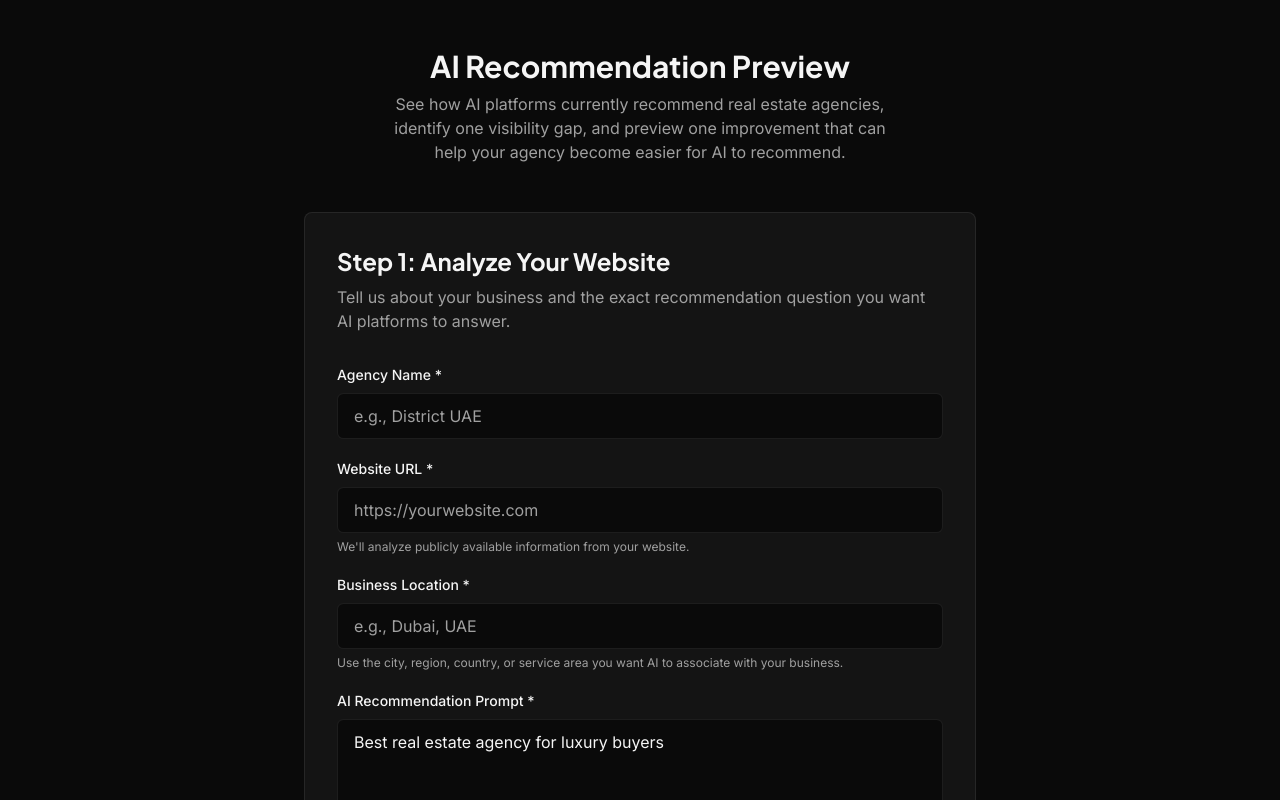
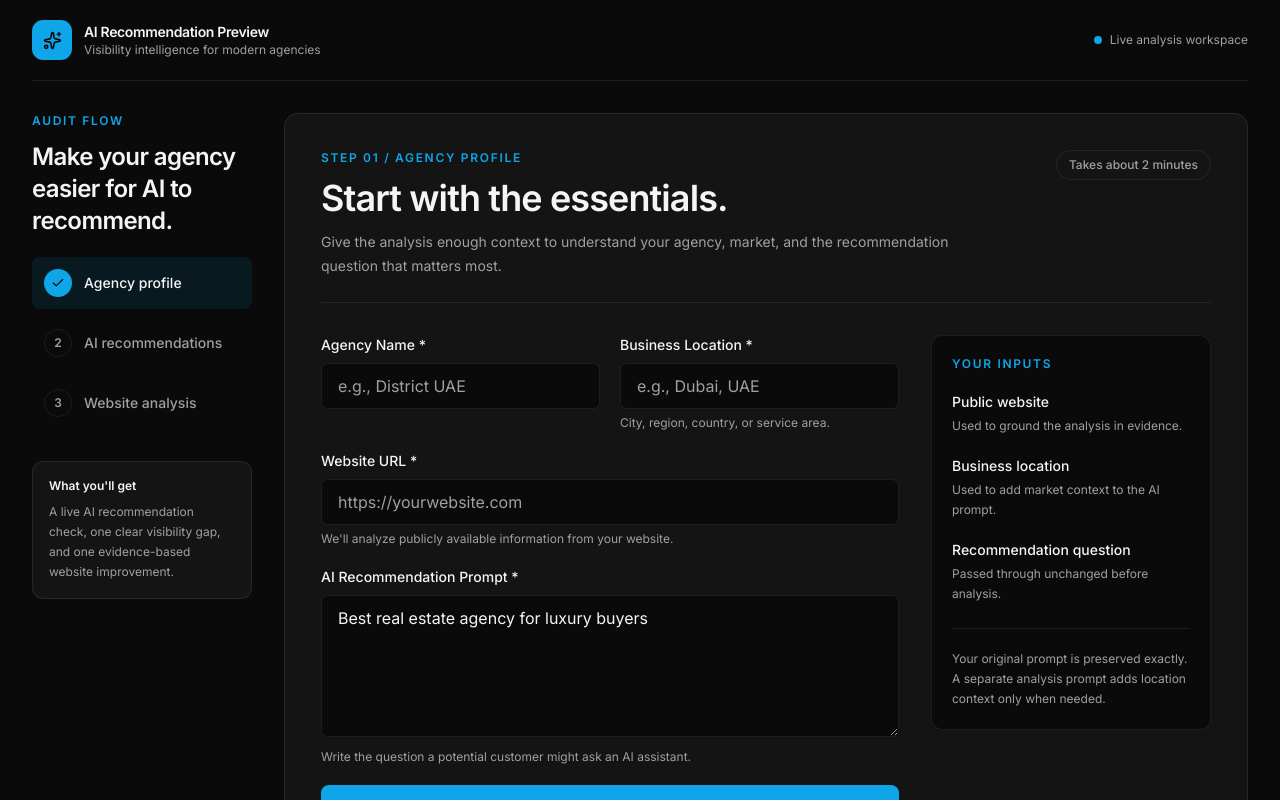
Before and after one commit to topgrogue-wq/ai-recommendation-preview-demo, a Next.js app: page / in a window 1280 px wide. Shown: the top 800 px of the page. Built offline with nearby package versions, Linux system fonts and the light colour scheme.

Commit message:
feat: revamp step 1 agency info layout and add inputs details section
Co-authored-by: topgrogue-wq <265960994+topgrogue-wq@users.noreply.github.com>

```diff
--- a/components/wizard/step-1-agency-info.tsx
+++ b/components/wizard/step-1-agency-info.tsx
@@ -91,41 +91,59 @@ export default function Step1AgencyInfo({ formData, onNext }: Step1Props) {
   };
 
   return (
-    <div className="space-y-6">
-      <div className="mb-8">
-        <h2 className="mb-2 font-serif text-2xl font-bold text-foreground">Step 1: Analyze Your Website</h2>
-        <p className="text-muted-foreground">
-          Tell us about your business and the exact recommendation question you want AI platforms to answer.
-        </p>
+    <div className="space-y-8">
+      <div className="flex flex-col gap-4 border-b border-border pb-6 sm:flex-row sm:items-start sm:justify-between">
+        <div>
+          <p className="text-xs font-semibold uppercase tracking-[0.14em] text-primary">Step 01 / Agency profile</p>
+          <h2 className="mt-3 text-3xl font-semibold tracking-tight text-foreground md:text-4xl">Start with the essentials.</h2>
+          <p className="mt-3 max-w-2xl text-sm leading-6 text-muted-foreground">Give the analysis enough context to understand your agency, market, and the recommendation question that matters most.</p>
+        </div>
+        <span className="rounded-full border border-border px-3 py-1.5 text-xs font-medium text-muted-foreground">Takes about 2 minutes</span>
       </div>
 
-      <form onSubmit={handleSubmit} className="space-y-5">
+      <form onSubmit={handleSubmit} className="grid gap-8 lg:grid-cols-[minmax(0,1fr)_280px]">
+        <div className="space-y-5">
+          <div className="grid gap-5 sm:grid-cols-2">
           <Field label="Agency Name" id="agencyName" error={errors.agencyName}>
             <input id="agencyName" type="text" placeholder="e.g., District UAE" value={localData.agencyName} onChange={(event) => updateField('agencyName', event.target.value)} className={inputClass} />
           </Field>
+
+          <Field label="Business Location" id="businessLocation" error={errors.businessLocation} hint="City, region, country, or service area.">
+            <input id="businessLocation" type="text" placeholder="e.g., Dubai, UAE" value={localData.businessLocation} onChange={(event) => updateField('businessLocation', event.target.value)} className={inputClass} />
+          </Field>
+          </div>
 
           <Field label="Website URL" id="websiteUrl" error={errors.websiteUrl} hint="We&apos;ll analyze publicly available information from your website.">
             <input id="websiteUrl" type="url" placeholder="https://yourwebsite.com" value={localData.websiteUrl} onChange={(event) => updateField('websiteUrl', event.target.value)} className={inputClass} />
           </Field>
 
-        <Field label="Business Location" id="businessLocation" error={errors.businessLocation} hint="Use the city, region, country, or service area you want AI to associate with your business.">
-          <input id="businessLocation" type="text" placeholder="e.g., Dubai, UAE" value={localData.businessLocation} onChange={(event) => updateField('businessLocation', event.target.value)} className={inputClass} />
-        </Field>
-
           <Field label="AI Recommendation Prompt" id="originalPrompt" error={errors.originalPrompt} hint="Write the question a potential customer might ask an AI assistant.">
-          <textarea id="originalPrompt" rows={3} placeholder={DEFAULT_PROMPT} value={localData.originalPrompt} onChange={(event) => updateField('originalPrompt', event.target.value)} className={`${inputClass} resize-y`} />
+            <textarea id="originalPrompt" rows={5} placeholder={DEFAULT_PROMPT} value={localData.originalPrompt} onChange={(event) => updateField('originalPrompt', event.target.value)} className={`${inputClass} resize-y`} />
           </Field>
 
           {analysisError && <p role="alert" className="rounded-md border border-destructive/30 bg-destructive/10 px-3 py-2 text-sm leading-6 text-destructive">{analysisError}</p>}
 
-        <div className="pt-4">
-          <button type="submit" disabled={isAnalyzing} className="w-full rounded-md bg-primary px-4 py-3 font-medium text-primary-foreground transition hover:bg-primary/90 active:scale-95 disabled:cursor-wait disabled:opacity-60">
+          <button type="submit" disabled={isAnalyzing} className="w-full rounded-lg bg-primary px-4 py-3.5 font-semibold text-primary-foreground transition hover:bg-primary/90 active:scale-[.99] disabled:cursor-wait disabled:opacity-60">
             {isAnalyzing ? 'Analyzing website and AI recommendations…' : 'Analyze AI Recommendations →'}
           </button>
         </div>
+
+        <aside className="rounded-xl border border-border bg-background p-5 lg:self-start">
+          <p className="text-xs font-semibold uppercase tracking-[0.14em] text-primary">Your inputs</p>
+          <div className="mt-5 space-y-5">
+            <InfoItem label="Public website" value="Used to ground the analysis in evidence." />
+            <InfoItem label="Business location" value="Used to add market context to the AI prompt." />
+            <InfoItem label="Recommendation question" value="Passed through unchanged before analysis." />
+          </div>
+          <div className="mt-6 border-t border-border pt-5"><p className="text-xs leading-5 text-muted-foreground">Your original prompt is preserved exactly. A separate analysis prompt adds location context only when needed.</p></div>
+        </aside>
       </form>
     </div>
   );
+}
+
+function InfoItem({ label, value }: { label: string; value: string }) {
+  return <div><p className="text-sm font-medium text-foreground">{label}</p><p className="mt-1 text-xs leading-5 text-muted-foreground">{value}</p></div>;
 }
 
 function escapeRegExp(value: string) {
--- a/components/wizard/step-2-website-preview.tsx
+++ b/components/wizard/step-2-website-preview.tsx
@@ -84,10 +84,15 @@ export default function Step2WebsitePreview({ formData, onNext, onBack }: Step2P
 
   const mentioned = response['Mentioned?'];
   return (
-    <div className="space-y-6 pb-4">
-      <div className="mb-8"><h2 className="mb-2 font-serif text-2xl font-bold text-foreground">Step 2: AI Recommendation</h2><p className="max-w-2xl leading-6 text-muted-foreground">See what AI recommends for your question and whether your agency appears in the answer.</p></div>
-      <section className="rounded-lg border border-primary/40 bg-primary/[0.04] p-5" aria-labelledby="recommendation-title"><h3 id="recommendation-title" className="text-lg font-semibold text-foreground">AI Recommendation</h3><dl className="mt-4 divide-y divide-primary/10"><div className="grid gap-1 py-3 first:pt-0 sm:grid-cols-[8rem_1fr] sm:gap-5"><dt className="text-xs font-medium uppercase tracking-[0.12em] text-muted-foreground">Prompt</dt><dd className="text-sm leading-6 text-foreground">{response.Prompt}</dd></div><div className="grid gap-1 py-3 sm:grid-cols-[8rem_1fr] sm:gap-5"><dt className="text-xs font-medium uppercase tracking-[0.12em] text-muted-foreground">Location</dt><dd className="text-sm leading-6 text-foreground">{response.Location}</dd></div></dl><div className="mt-5 border-t border-primary/10 pt-5"><p className="text-xs font-medium uppercase tracking-[0.12em] text-muted-foreground">AI Response</p><div className="mt-3 whitespace-pre-wrap text-sm leading-7 text-foreground">{response.Answer}</div></div></section>
-      <section className={`rounded-lg border p-5 ${mentioned ? 'border-primary/40 bg-primary/[0.04]' : 'border-border bg-card'}`} aria-labelledby="agency-result-title"><div className="flex items-start gap-3"><span className={`mt-0.5 flex h-7 w-7 shrink-0 items-center justify-center rounded-full ${mentioned ? 'bg-primary/15 text-primary' : 'bg-muted text-muted-foreground'}`}>{mentioned ? <Check size={16} aria-hidden="true" /> : <X size={16} aria-hidden="true" />}</span><div><h3 id="agency-result-title" className="text-base font-semibold text-foreground">{mentioned ? 'Your agency was mentioned' : "Your agency wasn't mentioned"}</h3><p className="mt-3 text-xs font-medium uppercase tracking-[0.12em] text-muted-foreground">Agency</p><p className="mt-1 text-sm text-foreground">{response['Agency Name']}</p></div></div><div className="mt-5 border-t border-border pt-4"><p className="text-xs font-medium uppercase tracking-[0.12em] text-muted-foreground">Why</p><p className="mt-2 text-sm leading-6 text-muted-foreground">{response.Reason}</p></div></section>
+    <div className="space-y-8 pb-4">
+      <div className="flex flex-col gap-4 border-b border-border pb-6 sm:flex-row sm:items-start sm:justify-between">
+        <div><p className="text-xs font-semibold uppercase tracking-[0.14em] text-primary">Step 02 / AI recommendation</p><h2 className="mt-3 text-3xl font-semibold tracking-tight text-foreground md:text-4xl">Here&apos;s what AI says.</h2><p className="mt-3 max-w-2xl text-sm leading-6 text-muted-foreground">A live recommendation response for your prompt, with a clear signal showing whether your agency appeared.</p></div>
+        <span className={`inline-flex shrink-0 items-center gap-2 rounded-full border px-3 py-1.5 text-xs font-semibold ${mentioned ? 'border-primary/40 bg-primary/10 text-primary' : 'border-border text-muted-foreground'}`}><span className={`h-1.5 w-1.5 rounded-full ${mentioned ? 'bg-primary' : 'bg-muted-foreground'}`} />{mentioned ? 'Agency mentioned' : 'Not mentioned'}</span>
+      </div>
+      <div className="grid gap-6 xl:grid-cols-[minmax(0,1.5fr)_minmax(250px,.7fr)]">
+        <section className="rounded-xl border border-primary/30 bg-primary/[0.04] p-6" aria-labelledby="recommendation-title"><div className="flex items-center justify-between gap-4"><h3 id="recommendation-title" className="text-lg font-semibold text-foreground">AI recommendation</h3><span className="text-xs font-medium text-primary">Live response</span></div><dl className="mt-5 space-y-4 border-t border-primary/10 pt-5"><div><dt className="text-xs font-semibold uppercase tracking-[0.14em] text-muted-foreground">Prompt</dt><dd className="mt-2 text-sm leading-6 text-foreground">{response.Prompt}</dd></div><div><dt className="text-xs font-semibold uppercase tracking-[0.14em] text-muted-foreground">Location</dt><dd className="mt-2 text-sm leading-6 text-foreground">{response.Location}</dd></div></dl><div className="mt-6 border-t border-primary/10 pt-5"><p className="text-xs font-semibold uppercase tracking-[0.14em] text-primary">AI response</p><div className="mt-3 whitespace-pre-wrap text-sm leading-7 text-foreground">{response.Answer}</div></div></section>
+        <section className="rounded-xl border border-border bg-background p-6" aria-labelledby="agency-result-title"><div className="flex items-start gap-3"><span className={`mt-0.5 flex h-9 w-9 shrink-0 items-center justify-center rounded-full ${mentioned ? 'bg-primary/15 text-primary' : 'bg-muted text-muted-foreground'}`}>{mentioned ? <Check size={17} aria-hidden="true" /> : <X size={17} aria-hidden="true" />}</span><div><p className="text-xs font-semibold uppercase tracking-[0.14em] text-muted-foreground">Agency signal</p><h3 id="agency-result-title" className="mt-2 text-lg font-semibold text-foreground">{mentioned ? 'You appeared in the answer.' : 'You did not appear in the answer.'}</h3></div></div><div className="mt-6 border-t border-border pt-5"><p className="text-xs font-semibold uppercase tracking-[0.14em] text-muted-foreground">Agency checked</p><p className="mt-2 text-sm font-medium leading-6 text-foreground">{response['Agency Name']}</p><p className="mt-5 text-xs font-semibold uppercase tracking-[0.14em] text-muted-foreground">Context</p><p className="mt-2 text-sm leading-6 text-muted-foreground">{response.Reason}</p></div></section>
+      </div>
       <div className="border-t border-border pt-5">
         {websiteAnalysisError && <p role="alert" className="mb-3 text-sm leading-6 text-destructive">{websiteAnalysisError}</p>}
         <div className="flex gap-3">
--- a/components/wizard/step-3-results.tsx
+++ b/components/wizard/step-3-results.tsx
@@ -87,12 +87,12 @@ export default function Step3Results({ formData, onBack, onReset }: Step3Props)
 
   return (
     <div className="space-y-10 pb-4">
-      <div className="mb-2">
-        <h2 className="font-serif text-3xl font-bold tracking-tight text-foreground md:text-4xl">Step 3: Website Analysis</h2>
-        <p className="mt-3 max-w-2xl text-base leading-7 text-muted-foreground">Live analysis of your website using evidence from the submitted page.</p>
+      <div className="flex flex-col gap-4 border-b border-border pb-6 sm:flex-row sm:items-start sm:justify-between">
+        <div><p className="text-xs font-semibold uppercase tracking-[0.14em] text-primary">Step 03 / Website analysis</p><h2 className="mt-3 text-3xl font-semibold tracking-tight text-foreground md:text-4xl">Turn the signal into action.</h2><p className="mt-3 max-w-2xl text-sm leading-6 text-muted-foreground">One evidence-backed friction and one practical improvement, grounded in the website you submitted.</p></div>
+        <span className="inline-flex shrink-0 items-center gap-2 rounded-full border border-primary/30 bg-primary/10 px-3 py-1.5 text-xs font-semibold text-primary"><span className="h-1.5 w-1.5 rounded-full bg-primary" />Analysis complete</span>
       </div>
 
-      <section aria-labelledby="website-information-title" className="rounded-xl border border-border bg-card p-5 md:p-6">
+      <section aria-labelledby="website-information-title" className="rounded-xl border border-border bg-background p-5 md:p-6">
         <h3 id="website-information-title" className="sr-only">Website Information</h3>
         <div className="grid gap-5 md:grid-cols-3">
           <div><p className="text-xs font-medium uppercase tracking-[0.12em] text-muted-foreground">Agency Name</p><p className="mt-2 break-words text-sm font-medium leading-6 text-foreground">{agencyName}</p></div>
@@ -102,7 +102,7 @@ export default function Step3Results({ formData, onBack, onReset }: Step3Props)
       </section>
 
       <section aria-labelledby="friction-title" className="rounded-xl border border-border bg-card p-6 md:p-7">
-        <p className="text-xs font-medium uppercase tracking-[0.12em] text-muted-foreground">One Friction</p>
+        <p className="text-xs font-semibold uppercase tracking-[0.14em] text-primary">One friction</p>
         <h3 id="friction-title" className="mt-2 text-xl font-semibold text-foreground">{analysis.friction.title}</h3>
         <div className="mt-5 space-y-4">
           <Detail label="Problem" value={analysis.friction.problem} />
--- a/components/wizard/wizard-container.tsx
+++ b/components/wizard/wizard-container.tsx
@@ -1,22 +1,59 @@
+import { ArrowRight, Check, Sparkles } from 'lucide-react';
+
+const steps = ['Agency profile', 'AI recommendations', 'Website analysis'];
+
 export default function WizardContainer({ children }: { children: React.ReactNode }) {
   return (
-    <div className="flex flex-col items-center justify-center min-h-screen px-4 py-12">
-      <div className="w-full max-w-2xl">
-        <div className="mb-12">
-          <div className="flex items-center justify-center gap-2">
-            <h1 className="font-serif text-3xl font-bold text-foreground">
-              AI Recommendation Preview
-            </h1>
+    <main className="min-h-screen bg-background px-4 py-5 text-foreground sm:px-6 lg:px-8">
+      <div className="mx-auto flex w-full max-w-7xl flex-col gap-8">
+        <header className="flex flex-col gap-5 border-b border-border pb-5 md:flex-row md:items-center md:justify-between">
+          <div className="flex items-center gap-3">
+            <div className="flex h-10 w-10 items-center justify-center rounded-xl bg-primary text-primary-foreground shadow-[0_8px_30px_hsl(var(--primary)/.22)]">
+              <Sparkles size={19} aria-hidden="true" />
+            </div>
+            <div>
+              <p className="text-sm font-semibold tracking-tight text-foreground">AI Recommendation Preview</p>
+              <p className="text-xs text-muted-foreground">Visibility intelligence for modern agencies</p>
+            </div>
           </div>
-          <p className="text-center text-muted-foreground mt-2 max-w-lg mx-auto">
-            See how AI platforms currently recommend real estate agencies, identify one visibility gap, and preview one improvement that can help your agency become easier for AI to recommend.
-          </p>
-        </div>
+          <div className="flex items-center gap-2 text-xs text-muted-foreground">
+            <span className="h-2 w-2 rounded-full bg-primary" aria-hidden="true" />
+            Live analysis workspace
+          </div>
+        </header>
 
-        <div className="bg-card border border-border rounded-lg p-8">
-          {children}
-        </div>
+        <section className="grid gap-8 lg:grid-cols-[220px_minmax(0,1fr)] lg:items-start">
+          <aside className="lg:sticky lg:top-6">
+            <div className="mb-5">
+              <p className="text-xs font-semibold uppercase tracking-[0.14em] text-primary">Audit flow</p>
+              <h1 className="mt-3 text-2xl font-semibold tracking-tight text-foreground">Make your agency easier for AI to recommend.</h1>
+            </div>
+            <nav aria-label="Analysis steps" className="space-y-2">
+              {steps.map((step, index) => (
+                <div key={step} className={`flex items-center gap-3 rounded-lg px-3 py-3 ${index === 0 ? 'bg-primary/10 text-foreground' : 'text-muted-foreground'}`}>
+                  <span className={`flex h-7 w-7 items-center justify-center rounded-full text-xs font-semibold ${index === 0 ? 'bg-primary text-primary-foreground' : 'border border-border'}`}>
+                    {index === 0 ? <Check size={14} aria-hidden="true" /> : index + 1}
+                  </span>
+                  <span className="text-sm font-medium">{step}</span>
+                </div>
+              ))}
+            </nav>
+            <div className="mt-8 hidden rounded-xl border border-border bg-card p-4 lg:block">
+              <p className="text-xs font-semibold text-foreground">What you&apos;ll get</p>
+              <p className="mt-2 text-xs leading-5 text-muted-foreground">A live AI recommendation check, one clear visibility gap, and one evidence-based website improvement.</p>
+            </div>
+          </aside>
+
+          <div className="min-w-0 rounded-2xl border border-border bg-card p-5 shadow-[0_18px_60px_hsl(var(--background)/.22)] sm:p-7 lg:p-9">
+            {children}
+          </div>
+        </section>
+
+        <footer className="flex items-center justify-between border-t border-border pt-4 text-xs text-muted-foreground">
+          <span>Built for transparent, evidence-based recommendations</span>
+          <ArrowRight size={14} aria-hidden="true" />
+        </footer>
       </div>
-    </div>
+    </main>
   );
 }
```
Lines whose indentation alone changed are shown as unchanged.
